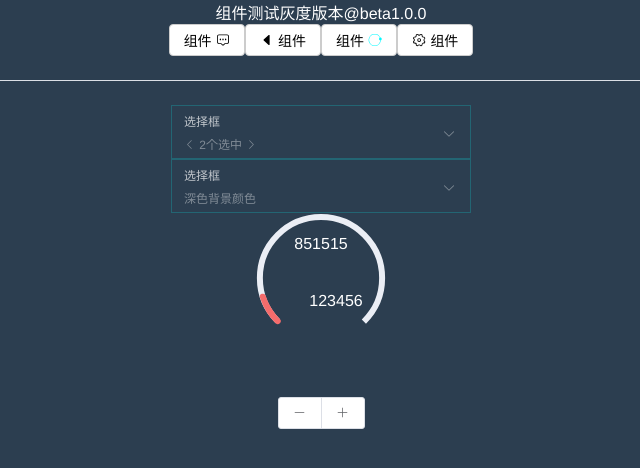
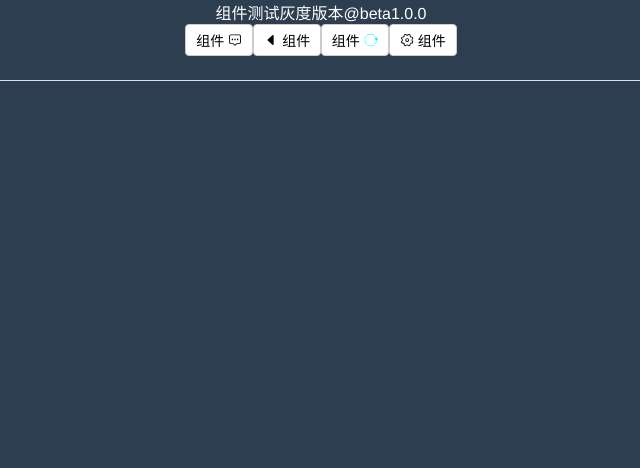
Before and after one commit to rwerplus/webpack-vue3, a Vue app: page /#/ in a window 1280 px wide. Shown: the top 468 px of the page, without its empty margins (319-959 px from the left). Built offline with nearby package versions, Linux system fonts and the light colour scheme.

Commit message:
增加icon组件

```diff
--- a/src/components/button/VButton.vue
+++ b/src/components/button/VButton.vue
@@ -1,8 +1,6 @@
 <template>
   <button class='v-button' :class="{[`icon-${iconPosition}`]: true}">
-    <svg v-if="icon" class="icon">
-      <use :xlink:href="`#v-${icon}`"></use>
-    </svg>
+    <v-icon v-if="icon" :name="icon"></v-icon>
     <div class="content">
       <slot/>
     </div>
@@ -12,7 +10,20 @@
 
   export default {
     name: 'VButton',
-    props: ['icon','iconPosition']
+    props: {
+      icon: {
+        type: String,
+        default: ''
+      },
+      iconPosition: {
+        type: String,
+        default: 'left',
+        validator(value) {
+          console.log(value)
+          return !(value !== 'left' && value !== 'right');
+        }
+      }
+    },
   }
 </script>
 <style lang="scss">
--- a/src/components/button/v-button.scss
+++ b/src/components/button/v-button.scss
@@ -3,7 +3,7 @@
 .v-button {
   font-size: var(--font-size);
   height: var(--button-height);
-  padding: 0 1em;
+  padding: 0 .7em;
   border-radius: var(--border-radius);
   border: 1px solid var(--border-color-hover);
   background: var(--button-bg);
--- /dev/null
+++ b/src/components/icon/VIcon.vue
@@ -0,0 +1,16 @@
+<template>
+  <svg v-if="name" class="icon">
+    <use :xlink:href="`#v-${name}`"></use>
+  </svg>
+</template>
+
+<script>
+  export default {
+    name: 'VIcon',
+    props: ['name']
+  }
+</script>
+
+<style scoped>
+
+</style>
--- a/src/components/index.js
+++ b/src/components/index.js
@@ -2,10 +2,12 @@ import VButton from './button/VButton.vue'
 import Vue from 'vue'
 import CSelect from './common/CMultipleSelect'
 import CSingleSelect from './common/CSingleSelect'
+import VIcon from './icon/VIcon'
 const components = [
   VButton,
   CSelect,
-  CSingleSelect
+  CSingleSelect,
+  VIcon
 ]
 components.forEach(component => {
   Vue.component(component.name, component);
--- a/src/views/Home.vue
+++ b/src/views/Home.vue
@@ -7,9 +7,9 @@
     <v-button icon='loading' icon-position='right'>组件</v-button>
     <v-button icon='setup'>组件</v-button>
     <el-divider/>
-    <c-multiple-select :options="options" @ok="handleOk" :selected="['h_1','h_2']" elementLabel="q" elementValue="sa"/>
-    <c-single-select :options="options" elementLabel="q" selected="深色背景颜色" elementValue="sa"></c-single-select>
-    <c-process/>
+<!--    <c-multiple-select :options="options" @ok="handleOk" :selected="['h_1','h_2']" elementLabel="q" elementValue="sa"/>-->
+<!--    <c-single-select :options="options" elementLabel="q" selected="深色背景颜色" elementValue="sa"></c-single-select>-->
+<!--    <c-process/>-->
   </div>
 </template>
 
```
